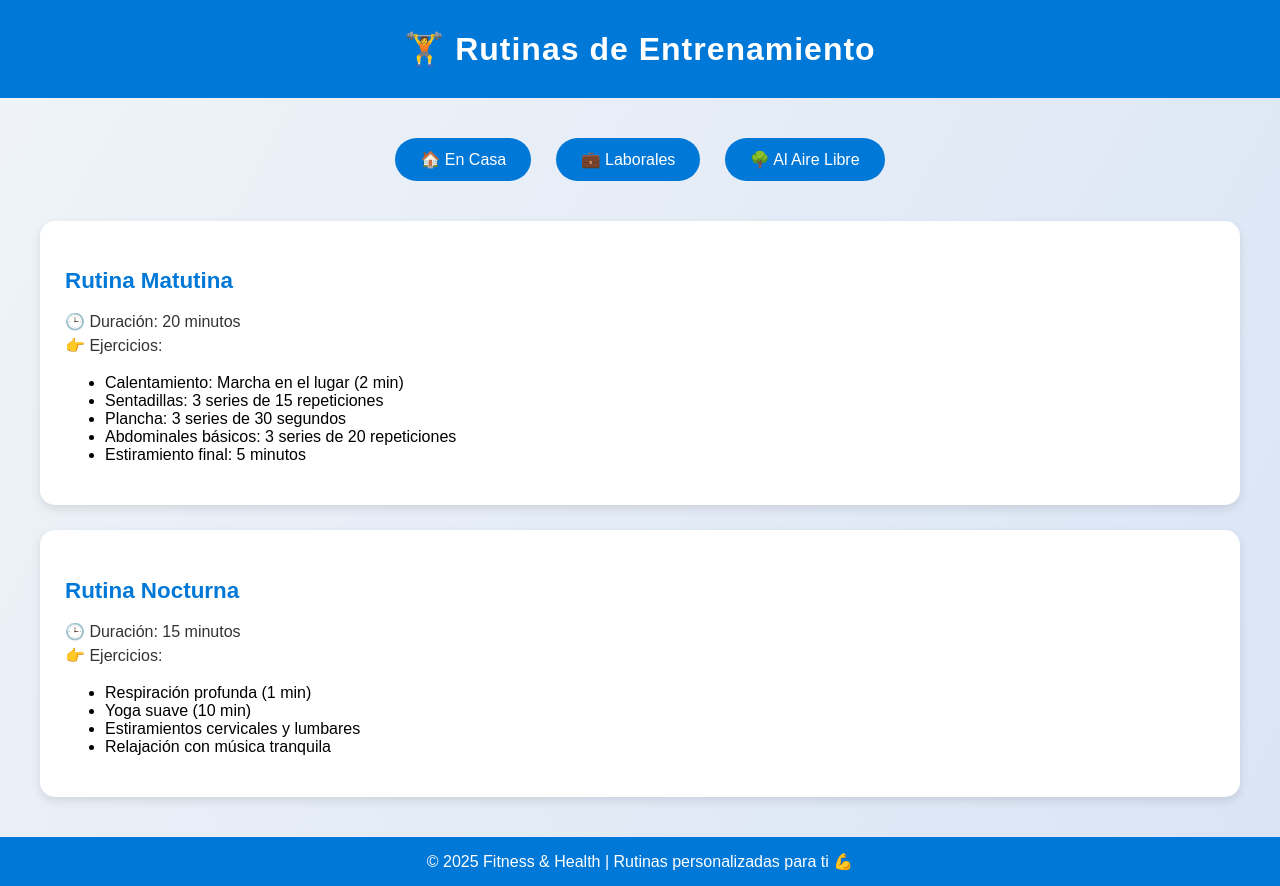
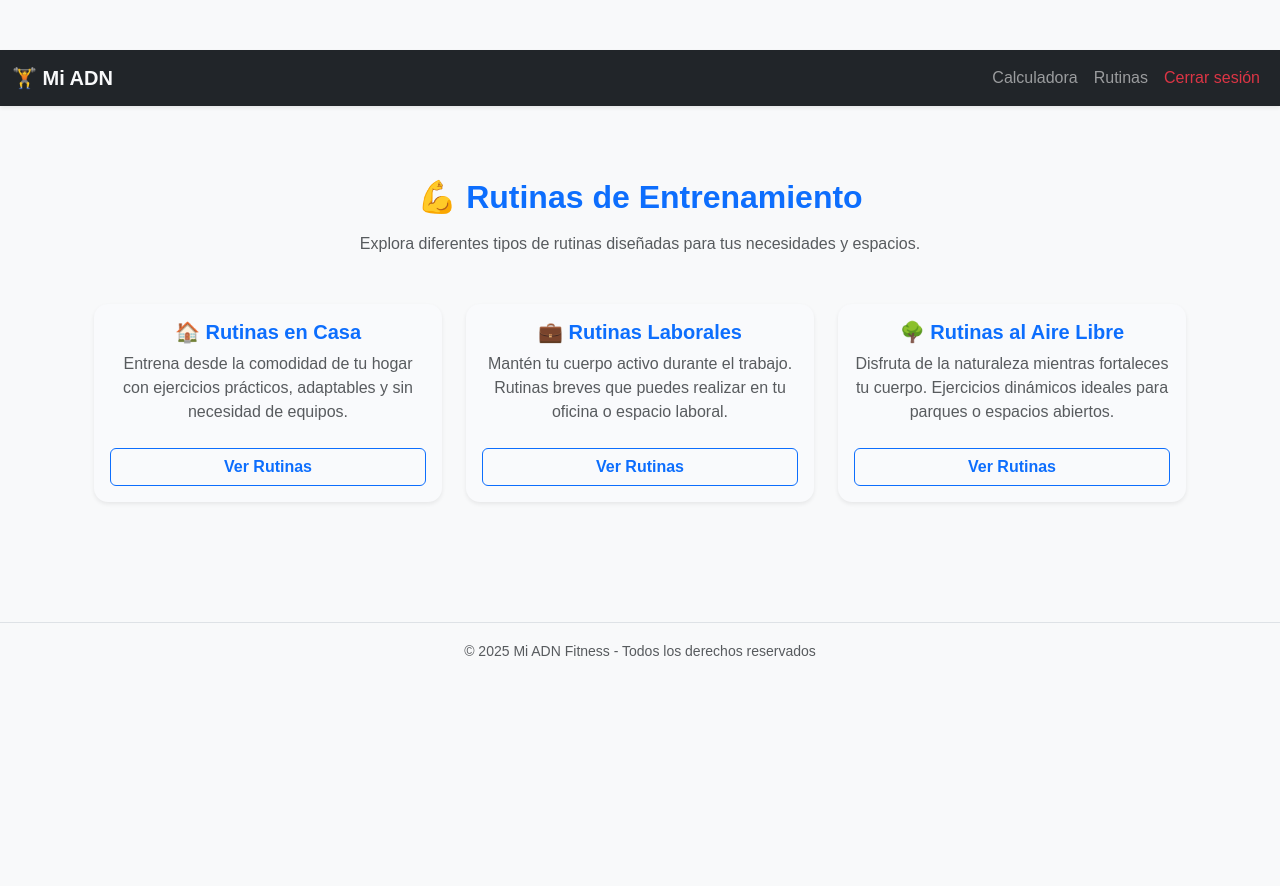
Before and after one commit to Andrescjmaster/Flask-usuarios, a Flask app: page /rutinas in a window 1280 px wide. After the commit the page ends 656 px from the top, so only its background shows below. Run offline with Flask 3, Linux system fonts and the light colour scheme; the visitor is signed in with stand-in values (Sample User, id 1); some libraries are stand-ins or nearby versions.

Commit message:
Descripción del cambio (rutinas, cambio de informacion)

```diff
--- a/templates/rutinas.html
+++ b/templates/rutinas.html
@@ -1,223 +1,206 @@
-<!DOCTYPE html>
-<html lang="es">
-<head>
-    <meta charset="UTF-8">
-    <meta name="viewport" content="width=device-width, initial-scale=1.0">
-    <title>Rutinas de Entrenamiento</title>
+{% extends "base.html" %}
+{% block content %}
+<div class="container py-5">
+  <h2 class="text-center mb-3 fw-bold text-primary">💪 Rutinas de Entrenamiento</h2>
+  <p class="text-center text-muted mb-5">Explora diferentes tipos de rutinas diseñadas para tus necesidades y espacios.</p>
+
+  <!-- SECCIÓN DE CATEGORÍAS -->
+  <div class="row g-4" id="contenedor-tarjetas">
+
+    <!-- 🏠 Rutinas en Casa -->
+    <div class="col-md-4">
+      <div class="card categoria-card shadow-sm h-100 border-0">
+        <div class="card-body d-flex flex-column">
+          <h5 class="fw-semibold mb-2">🏠 Rutinas en Casa</h5>
+          <p class="text-muted flex-grow-1">
+            Entrena desde la comodidad de tu hogar con ejercicios prácticos, adaptables y sin necesidad de equipos.
+          </p>
+          <button class="btn btn-outline-primary w-100 mt-2 fw-semibold" onclick="toggleSection('casa')">Ver Rutinas</button>
+
+          <!-- Contenido desplegable -->
+          <div id="casa" class="rutina-section mt-3 collapse">
+            <ul class="list-group list-group-flush">
+              <li class="list-group-item rutina-item" onclick="mostrarRutinaDetallada('Rutina Full Body (sin pesas)', this)">Rutina Full Body (sin pesas)</li>
+              <li class="list-group-item rutina-item" onclick="mostrarRutinaDetallada('Cardio 20 min en casa', this)">Cardio 20 min en casa</li>
+              <li class="list-group-item rutina-item" onclick="mostrarRutinaDetallada('Yoga y estiramientos matutinos', this)">Yoga y estiramientos matutinos</li>
+            </ul>
+          </div>
+        </div>
+      </div>
+    </div>
+
+    <!-- 💼 Rutinas Laborales -->
+    <div class="col-md-4">
+      <div class="card categoria-card shadow-sm h-100 border-0">
+        <div class="card-body d-flex flex-column">
+          <h5 class="fw-semibold mb-2">💼 Rutinas Laborales</h5>
+          <p class="text-muted flex-grow-1">
+            Mantén tu cuerpo activo durante el trabajo. Rutinas breves que puedes realizar en tu oficina o espacio laboral.
+          </p>
+          <button class="btn btn-outline-primary w-100 mt-2 fw-semibold" onclick="toggleSection('laboral')">Ver Rutinas</button>
+
+          <!-- Contenido desplegable -->
+          <div id="laboral" class="rutina-section mt-3 collapse">
+            <ul class="list-group list-group-flush">
+              <li class="list-group-item rutina-item" onclick="mostrarRutinaDetallada('Ejercicios de estiramiento en oficina', this)">Ejercicios de estiramiento en oficina</li>
+              <li class="list-group-item rutina-item" onclick="mostrarRutinaDetallada('Pausas activas de 10 minutos', this)">Pausas activas de 10 minutos</li>
+              <li class="list-group-item rutina-item" onclick="mostrarRutinaDetallada('Movilidad cervical y lumbar', this)">Movilidad cervical y lumbar</li>
+            </ul>
+          </div>
+        </div>
+      </div>
+    </div>
+
+    <!-- 🌳 Rutinas al Aire Libre -->
+    <div class="col-md-4">
+      <div class="card categoria-card shadow-sm h-100 border-0">
+        <div class="card-body d-flex flex-column">
+          <h5 class="fw-semibold mb-2">🌳 Rutinas al Aire Libre</h5>
+          <p class="text-muted flex-grow-1">
+            Disfruta de la naturaleza mientras fortaleces tu cuerpo. Ejercicios dinámicos ideales para parques o espacios abiertos.
+          </p>
+          <button class="btn btn-outline-primary w-100 mt-2 fw-semibold" onclick="toggleSection('airelibre')">Ver Rutinas</button>
+
+          <!-- Contenido desplegable -->
+          <div id="airelibre" class="rutina-section mt-3 collapse">
+            <ul class="list-group list-group-flush">
+              <li class="list-group-item rutina-item" onclick="mostrarRutinaDetallada('Caminata + trote ligero', this)">Caminata + trote ligero</li>
+              <li class="list-group-item rutina-item" onclick="mostrarRutinaDetallada('Circuito de ejercicios en parque', this)">Circuito de ejercicios en parque</li>
+              <li class="list-group-item rutina-item" onclick="mostrarRutinaDetallada('Entrenamiento con peso corporal', this)">Entrenamiento con peso corporal</li>
+            </ul>
+          </div>
+        </div>
+      </div>
+    </div>
+
+  </div>
+
+  <!-- BOTÓN VOLVER -->
+  <div class="text-end mt-4">
+    <button id="btn-volver" class="btn btn-outline-secondary d-none" onclick="restaurarVista()">← Ver todas las rutinas</button>
+  </div>
+
+  <!-- SECCIÓN DETALLE -->
+  <div id="detalle-rutina" class="mt-5 p-4 rounded bg-white shadow-sm border d-none">
+    <h3 id="titulo-rutina" class="text-center text-primary mb-3 fw-bold"></h3>
+    <p id="descripcion-rutina" class="text-center text-muted"></p>
+    <div id="meta-rutina" class="text-center small mb-3 text-secondary"></div>
+    <hr>
+    <div id="acordeon-pasos" class="accordion"></div>
+  </div>
+</div>
+
+<!-- 🎨 Estilos visuales -->
 <style>
-        body {
-            font-family: 'Poppins', sans-serif;
-            background: linear-gradient(120deg, #f0f4f8, #d9e4f5);
-            margin: 0;
-            padding: 0;
+  .categoria-card {
+    border-radius: 14px;
+    transition: all 0.25s ease;
+    background-color: #f9fafc;
   }
-
-        header {
-            text-align: center;
-            background: #0078D7;
+  .categoria-card:hover {
+    transform: translateY(-4px);
+    box-shadow: 0 8px 16px rgba(0,0,0,0.08);
+    background-color: #fff;
+  }
+  .rutina-item {
+    cursor: pointer;
+    transition: all 0.15s ease;
+  }
+  .rutina-item:hover {
+    background-color: #0d6efd;
+    color: #fff;
+  }
+  .rutina-item.activa {
+    background-color: #0d6efd !important;
     color: white;
-            padding: 30px 10px;
-            font-size: 2em;
     font-weight: 600;
-            letter-spacing: 1px;
   }
-
-        .container {
-            max-width: 1200px;
-            margin: 30px auto;
-            padding: 0 20px;
+  .categoria-card.inactiva {
+    opacity: 0.35;
+    pointer-events: none;
+    transition: opacity .25s ease;
   }
-
-        .category-selector {
-            text-align: center;
-            margin-bottom: 30px;
+  #detalle-rutina {
+    animation: fadeIn 0.3s ease;
   }
-
-        .category-selector button {
-            background: #0078D7;
-            border: none;
-            color: white;
-            padding: 12px 25px;
-            margin: 10px;
-            border-radius: 25px;
-            font-size: 1em;
-            cursor: pointer;
-            transition: all 0.3s ease;
-        }
-
-        .category-selector button:hover {
-            background: #005fa3;
-            transform: scale(1.05);
-        }
-
-        .routine-section {
-            display: none;
-            animation: fadeIn 0.8s ease;
-        }
-
-        .routine-section.active {
-            display: block;
-        }
-
-        .routine-card {
-            background: white;
-            border-radius: 15px;
-            box-shadow: 0 4px 10px rgba(0,0,0,0.1);
-            padding: 25px;
-            margin-bottom: 25px;
-            transition: all 0.3s ease;
-        }
-
-        .routine-card:hover {
-            transform: translateY(-5px);
-            box-shadow: 0 8px 16px rgba(0,0,0,0.15);
-        }
-
-        .routine-title {
-            color: #0078D7;
-            font-size: 1.4em;
-            font-weight: 600;
-            margin-bottom: 10px;
-        }
-
-        .routine-desc {
-            font-size: 1em;
-            color: #333;
-            line-height: 1.5;
-        }
-
   @keyframes fadeIn {
     from {opacity: 0; transform: translateY(10px);}
     to {opacity: 1; transform: translateY(0);}
   }
-
-        footer {
-            background: #0078D7;
-            color: white;
-            text-align: center;
-            padding: 15px;
-            margin-top: 40px;
+  .card-body h5 {
+    color: #0d6efd;
+  }
+  .accordion-button {
+    background-color: #f8f9fa;
+    font-weight: 600;
+  }
+  .accordion-button:not(.collapsed) {
+    color: #0d6efd;
+    background-color: #e9f2ff;
+  }
+  .accordion-body {
+    background-color: #fff;
+    font-size: 0.95rem;
+    line-height: 1.6;
   }
 </style>
-</head>
-<body>
 
-    <header>🏋️ Rutinas de Entrenamiento</header>
+<!-- 🧠 Script de interacción -->
+<script>
+  function toggleSection(id) {
+    const secciones = document.querySelectorAll('.rutina-section');
+    secciones.forEach(sec => {
+      if (sec.id !== id) sec.classList.remove('show');
+    });
+    document.getElementById(id).classList.toggle('show');
+  }
 
-    <div class="container">
-        <div class="category-selector">
-            <button onclick="showRoutine('casa')">🏠 En Casa</button>
-            <button onclick="showRoutine('laboral')">💼 Laborales</button>
-            <button onclick="showRoutine('aireLibre')">🌳 Al Aire Libre</button>
+  function mostrarRutinaDetallada(nombre, elemento) {
+    document.querySelectorAll('.rutina-item').forEach(item => item.classList.remove('activa'));
+    elemento.classList.add('activa');
+
+    const tarjetas = document.querySelectorAll('.categoria-card');
+    tarjetas.forEach(card => {
+      if (!card.contains(elemento)) card.classList.add('inactiva');
+    });
+
+    document.getElementById('detalle-rutina').classList.remove('d-none');
+    document.getElementById('btn-volver').classList.remove('d-none');
+    document.getElementById('titulo-rutina').innerText = nombre;
+    document.getElementById('descripcion-rutina').innerText = "Descripción detallada de " + nombre + ". Aquí puedes incluir pasos, recomendaciones y consejos prácticos.";
+    document.getElementById('acordeon-pasos').innerHTML = `
+      <div class="accordion-item">
+        <h2 class="accordion-header">
+          <button class="accordion-button" data-bs-toggle="collapse" data-bs-target="#paso1">Paso 1</button>
+        </h2>
+        <div id="paso1" class="accordion-collapse collapse show">
+          <div class="accordion-body">Explicación detallada del paso 1 para ${nombre}. Incluye duración, repeticiones y técnica correcta.</div>
         </div>
+      </div>
+      <div class="accordion-item">
+        <h2 class="accordion-header">
+          <button class="accordion-button collapsed" data-bs-toggle="collapse" data-bs-target="#paso2">Paso 2</button>
+        </h2>
+        <div id="paso2" class="accordion-collapse collapse">
+          <div class="accordion-body">Detalles del paso 2: consejos para mantener la postura, respiración y ritmo adecuado.</div>
+        </div>
+      </div>
+      <div class="accordion-item">
+        <h2 class="accordion-header">
+          <button class="accordion-button collapsed" data-bs-toggle="collapse" data-bs-target="#paso3">Paso 3</button>
+        </h2>
+        <div id="paso3" class="accordion-collapse collapse">
+          <div class="accordion-body">Resumen final, estiramientos de cierre y consejos de recuperación para ${nombre}.</div>
+        </div>
+      </div>
+    `;
+  }
 
-        <!-- RUTINAS EN CASA -->
-        <section id="casa" class="routine-section active">
-            <div class="routine-card">
-                <h3 class="routine-title">Rutina Matutina</h3>
-                <p class="routine-desc">
-                    🕒 Duración: 20 minutos<br>
-                    👉 Ejercicios:
-                    <ul>
-                        <li>Calentamiento: Marcha en el lugar (2 min)</li>
-                        <li>Sentadillas: 3 series de 15 repeticiones</li>
-                        <li>Plancha: 3 series de 30 segundos</li>
-                        <li>Abdominales básicos: 3 series de 20 repeticiones</li>
-                        <li>Estiramiento final: 5 minutos</li>
-                    </ul>
-                </p>
-            </div>
-
-            <div class="routine-card">
-                <h3 class="routine-title">Rutina Nocturna</h3>
-                <p class="routine-desc">
-                    🕒 Duración: 15 minutos<br>
-                    👉 Ejercicios:
-                    <ul>
-                        <li>Respiración profunda (1 min)</li>
-                        <li>Yoga suave (10 min)</li>
-                        <li>Estiramientos cervicales y lumbares</li>
-                        <li>Relajación con música tranquila</li>
-                    </ul>
-                </p>
-            </div>
-        </section>
-
-        <!-- RUTINAS LABORALES -->
-        <section id="laboral" class="routine-section">
-            <div class="routine-card">
-                <h3 class="routine-title">Pausa Activa en Oficina</h3>
-                <p class="routine-desc">
-                    🕒 Duración: 10 minutos<br>
-                    👉 Ejercicios:
-                    <ul>
-                        <li>Camina alrededor del escritorio (1 min)</li>
-                        <li>Círculos con brazos y piernas (30 seg)</li>
-                        <li>Sentadillas y elevaciones de talones (3x15)</li>
-                        <li>Estiramiento de cuello y muñecas</li>
-                        <li>Respiración profunda con ojos cerrados (30 seg)</li>
-                    </ul>
-                </p>
-            </div>
-
-            <div class="routine-card">
-                <h3 class="routine-title">Rutina para Home Office</h3>
-                <p class="routine-desc">
-                    🕒 Duración: 12 minutos<br>
-                    👉 Ejercicios:
-                    <ul>
-                        <li>Marcha en el puesto (2 min)</li>
-                        <li>Flexiones apoyadas en escritorio (3x12)</li>
-                        <li>Elevaciones de rodillas (3x15)</li>
-                        <li>Estiramiento lumbar (1 min)</li>
-                    </ul>
-                </p>
-            </div>
-        </section>
-
-        <!-- RUTINAS AL AIRE LIBRE -->
-        <section id="aireLibre" class="routine-section">
-            <div class="routine-card">
-                <h3 class="routine-title">Circuito al Aire Libre</h3>
-                <p class="routine-desc">
-                    🕒 Duración: 25 minutos<br>
-                    👉 Ejercicios:
-                    <ul>
-                        <li>Calentamiento: caminata ligera (3 min)</li>
-                        <li>Saltos de tijera (3x20)</li>
-                        <li>Carrera corta o trote suave (10 min)</li>
-                        <li>Flexiones en banco del parque (3x12)</li>
-                        <li>Estiramientos finales (5 min)</li>
-                    </ul>
-                </p>
-            </div>
-
-            <div class="routine-card">
-                <h3 class="routine-title">Rutina de Resistencia</h3>
-                <p class="routine-desc">
-                    🕒 Duración: 30 minutos<br>
-                    👉 Ejercicios:
-                    <ul>
-                        <li>Caminata rápida (10 min)</li>
-                        <li>Subir escaleras o cuestas (5 min)</li>
-                        <li>Burpees (3x10)</li>
-                        <li>Plancha con salto (3x30 seg)</li>
-                        <li>Relajación respiratoria (3 min)</li>
-                    </ul>
-                </p>
-            </div>
-        </section>
-    </div>
-
-    <footer>© 2025 Fitness & Health | Rutinas personalizadas para ti 💪</footer>
-
-    <script>
-        function showRoutine(category) {
-            const sections = document.querySelectorAll('.routine-section');
-            sections.forEach(sec => sec.classList.remove('active'));
-            document.getElementById(category).classList.add('active');
+  function restaurarVista() {
+    document.querySelectorAll('.categoria-card').forEach(card => card.classList.remove('inactiva'));
+    document.querySelectorAll('.rutina-item').forEach(item => item.classList.remove('activa'));
+    document.getElementById('detalle-rutina').classList.add('d-none');
+    document.getElementById('btn-volver').classList.add('d-none');
   }
 </script>
-
-</body>
-</html>
+{% endblock %}
```
Lines whose indentation alone changed are shown as unchanged.
